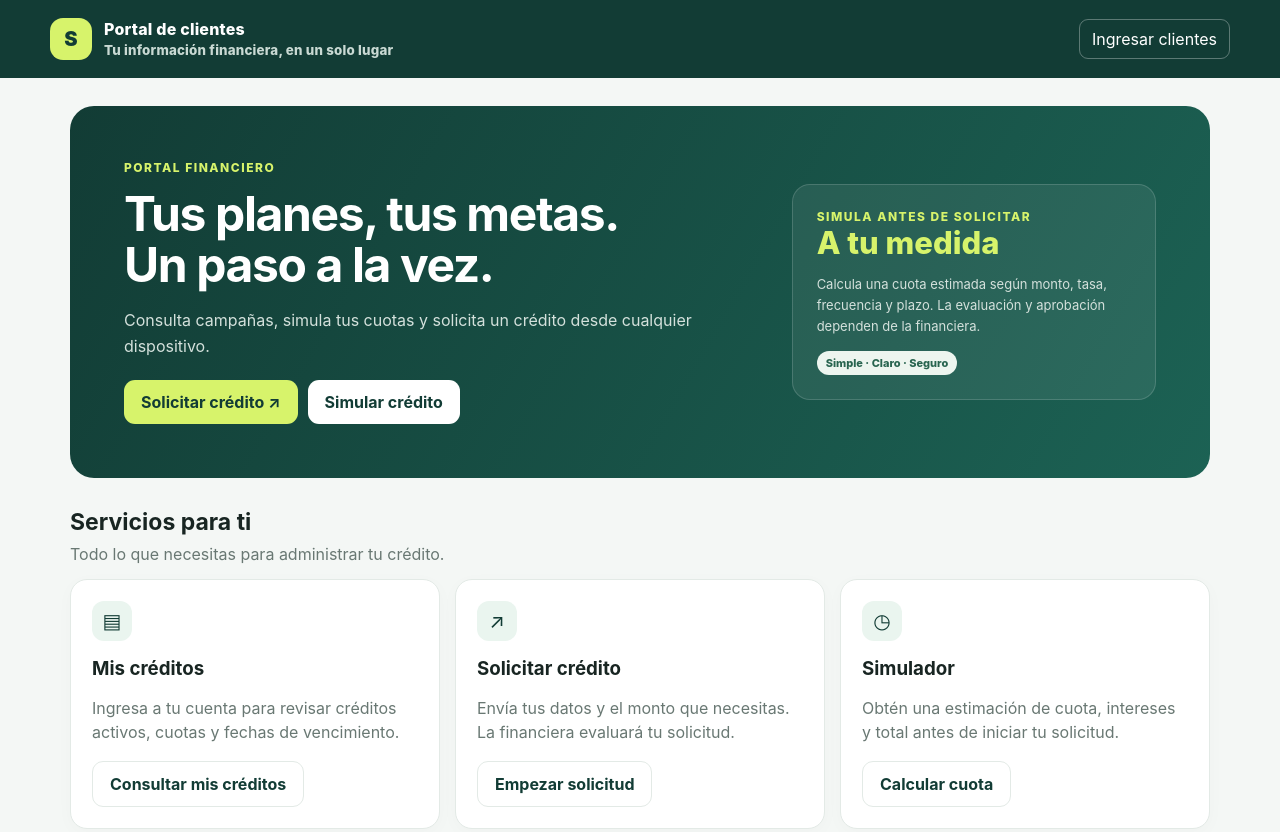
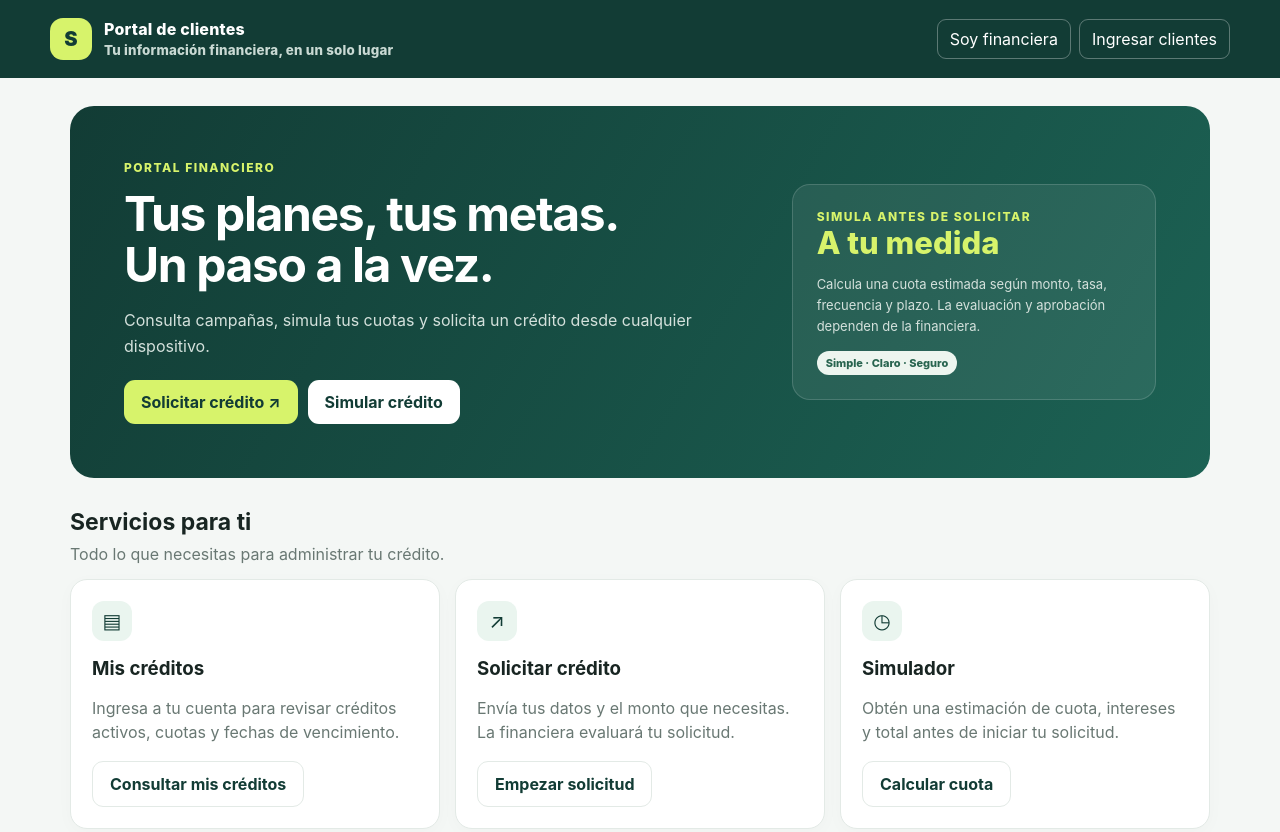
Before and after one commit to dairokick-tech/SISTEMA-PRESTAMOS, a plain HTML site: page index.html in a window 1280 px wide. Shown: the top 832 px of the page. Drawn offline with nearby package versions, Linux system fonts and the light colour scheme.

Commit message:
Link public portal to finance management panel

```diff
--- a/index.html
+++ b/index.html
@@ -10,7 +10,7 @@
 @media(max-width:760px){.hero{grid-template-columns:1fr}.grid{grid-template-columns:1fr}.split,.client-grid{grid-template-columns:1fr}.top{padding:14px 16px}.top small{display:none}.wrap{padding:18px 14px 42px}.hero{border-radius:18px}.form-grid{grid-template-columns:1fr}.field.full{grid-column:auto}.hero-card{max-width:none}.section-head{align-items:start;flex-direction:column}}
 </style></head>
 <body>
-<header class="top"><div class="brand"><div class="logo">S</div><div><div id="brandTitle">Portal de clientes</div><small>Tu información financiera, en un solo lugar</small></div></div><div class="top-actions"><button class="linkbtn" id="loginJump">Ingresar clientes</button></div></header>
+<header class="top"><div class="brand"><div class="logo">S</div><div><div id="brandTitle">Portal de clientes</div><small>Tu información financiera, en un solo lugar</small></div></div><div class="top-actions"><a class="linkbtn" href="./panel.html" style="text-decoration:none">Soy financiera</a><button class="linkbtn" id="loginJump">Ingresar clientes</button></div></header>
 <main class="wrap">
 <section class="hero"><div><div class="eyebrow">Portal financiero</div><h1 id="heroTitle">Tus planes, tus metas.<br>Un paso a la vez.</h1><p id="heroDesc">Consulta campañas, simula tus cuotas y solicita un crédito desde cualquier dispositivo.</p><div class="actions"><button class="btn primary" id="applyJump">Solicitar crédito ↗</button><button class="btn secondary" id="simJump">Simular crédito</button></div></div><div class="hero-card"><div class="eyebrow">Simula antes de solicitar</div><div class="big">A tu medida</div><p>Calcula una cuota estimada según monto, tasa, frecuencia y plazo. La evaluación y aprobación dependen de la financiera.</p><div class="pill">Simple · Claro · Seguro</div></div></section>
 <section class="section"><div class="section-head"><div><h2>Servicios para ti</h2><div class="muted">Todo lo que necesitas para administrar tu crédito.</div></div></div><div class="grid">
```
